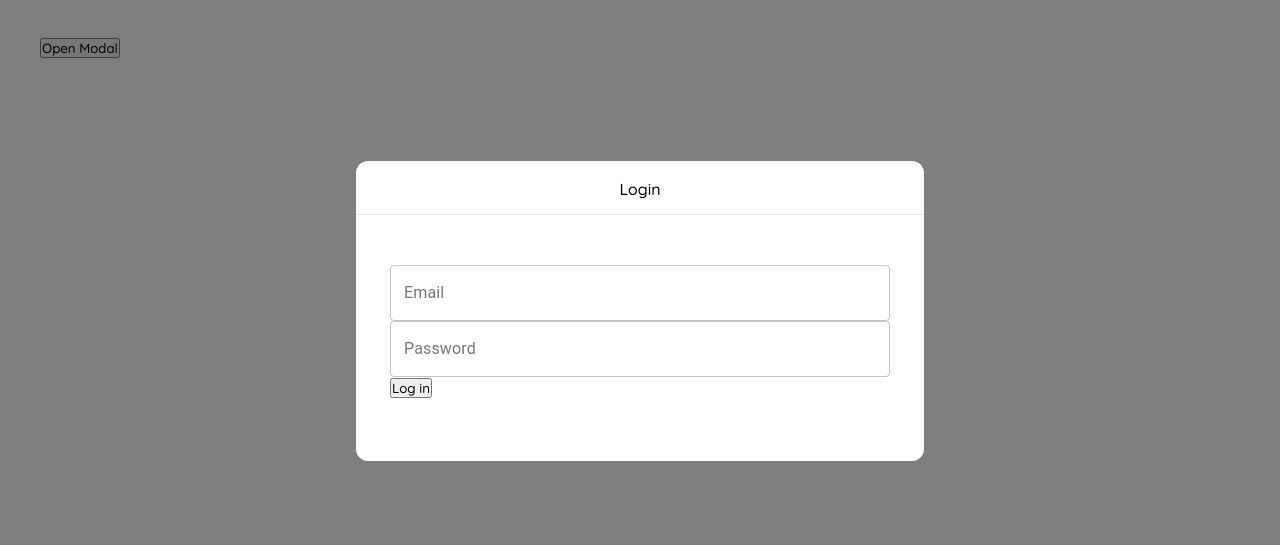
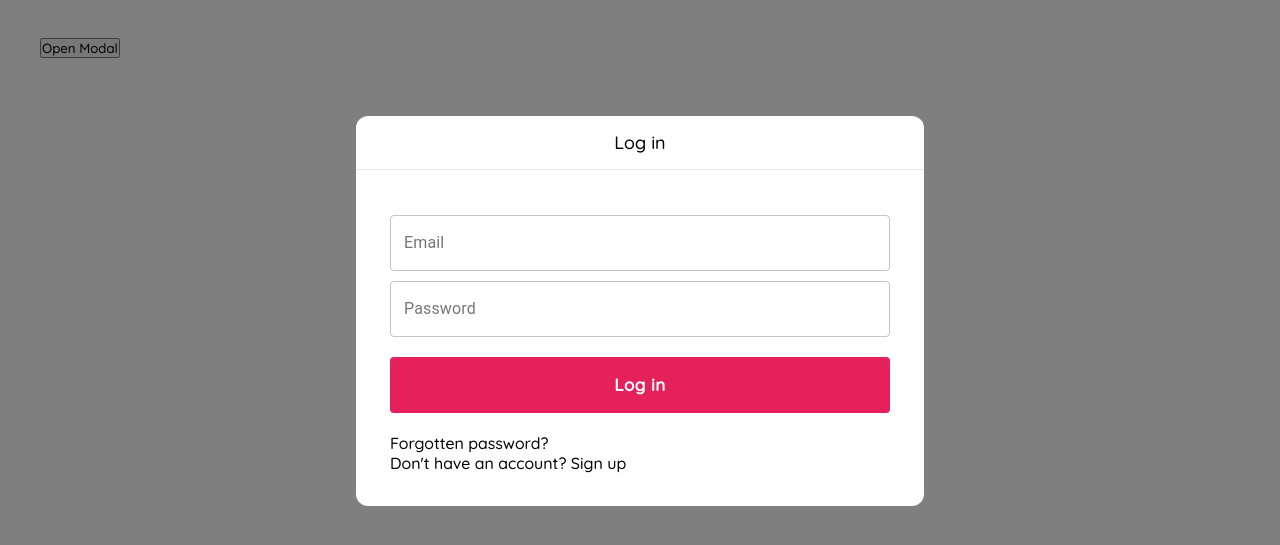
Before and after one commit to rotarsebastian/holiday-house, a React app in the folder client/: page /login in a window 1280 px wide. Both pictures are taken after a click on the button "Open Modal". Shown: the part 89-634 px from the top of the page. Built offline with nearby package versions, Linux system fonts and the light colour scheme.

Commit message:
created style for login

```diff
--- a/client/src/app/components/Login/Login.js
+++ b/client/src/app/components/Login/Login.js
@@ -1,15 +1,67 @@
-import React from 'react'
-// import styles from "./Login.module.css"
+import React from 'react';
+import {NavLink} from 'react-router-dom'
+import customStyles from './Login.module.css';
 import TextField from '@material-ui/core/TextField';
-import customStyles from './Login.module.css'
 import Modal from '@material-ui/core/Modal';
-import {styled} from '@material-ui/core/styles'
+import Button from '@material-ui/core/Button';
+import {withStyles} from '@material-ui/core/styles';
 
-const LoginTextField = styled(TextField)({
-   width: '100%',
+const EmailTextField = withStyles({
+  root: {
+      width: '100%',
+      marginTop: '10px',
+      '& label.Mui-focused': {
+         color: '#E4215B',
+       },
+     '& .MuiOutlinedInput-root': {
+       '&.Mui-focused fieldset': {
+         borderColor: '#E4215B',
+       },
+       '& label.Mui-focused': {
+         color: 'black',
+       },
+     },
+   },
+})(TextField);
+
+const PasswordTextField = withStyles({
+   root: {
+      width: '100%',
+      marginTop: '10px',
+      '& label.Mui-focused': {
+         color: '#E4215B',
+       },
+     '& .MuiOutlinedInput-root': {
+       '&.Mui-focused fieldset': {
+         border: '2px solid #E4215B',
+       },
+       '& label.Mui-focused': {
+         color: 'black',
+       },
+     },
+   },
+ })(TextField);
+
+const LoginButton = withStyles({
+   root: {
+      width: '100%',
+      height: '56px',
+      marginTop: '20px',
+      marginBottom: '20px',
+      color: 'white',
+      fontWeight: 'bold',
+      fontSize: '17px',
+      backgroundColor: '#E4215B',
+      boxShadow: 'none',
+      '&:hover': {
+         boxShadow: 'none',
+         backgroundColor: '#f02551'
+      },
+      textTransform: 'none'
+   }
+})(Button);
 
 
-})
 
 const LoginModal = () => {
 
@@ -22,7 +74,6 @@ const LoginModal = () => {
    const handleClose = () => {
       setOpen(false);
    };
-
 
    return (
       <div>
@@ -38,30 +89,32 @@ const LoginModal = () => {
          <div className={customStyles.modalContainer}>
             <div className={customStyles.titleContainer}>
                <div className={customStyles.loginTitle}>
-                  <p>Login</p>
+                  <p>Log in</p>
                </div>
             </div>
             <form className={customStyles.loginForm} noValidate autoComplete="off">
-
                   <div>
-                  <LoginTextField id="outlined-email-input" label="Email" type="email"
-                  autoComplete="current-email" variant="outlined"/>
+                     <EmailTextField id="outlined-email-input" label="Email" type="email"
+                     autoComplete="current-email" variant="outlined"/>
                   </div>
                   <div>
-                  <LoginTextField id="outlined-password-input" label="Password" type="password"
-                  autoComplete="current-password" variant="outlined"/>
+                     <PasswordTextField id="outlined-password-input" label="Password" type="password"
+                     autoComplete="current-password" variant="outlined"/>
                   </div>
                   <div>
-                     <button>Log in</button>
+                     <LoginButton variant="contained">Log in</LoginButton>
                   </div>
-
+                  <div className="modalBottom">
+                     <div><NavLink to="/login">Forgotten password?</NavLink></div>
+                     <div>Don't have an account? <NavLink to="/login">Sign up</NavLink></div>
+                  </div>
             </form>
          </div>
          </Modal>
       </div>
-   )
-}
+   );
+};
 
 
 
-   export default LoginModal
+   export default LoginModal;
--- a/client/src/app/components/Login/Login.module.css
+++ b/client/src/app/components/Login/Login.module.css
@@ -2,21 +2,21 @@
 .modalContainer {
    display: flex;
    flex-direction: column;
-   justify-content: center;
    align-items: center;
    background-color: white;
    width: 100%;
    max-width: 568px;
    border-radius: 12px;
-   height: 300px;
+   height: 390px;
    margin: auto;
    position: absolute;
    top: 0; left: 0; bottom: 0; right: 0;
+   outline: none;
 }
 
 .loginForm {
    width: 500px;
-   margin-top: 50px;
+   margin-top: 35px;
 }
 
 .titleContainer {
@@ -24,10 +24,24 @@
    display: flex; /*added this*/
    justify-content: center;
    border-bottom: 1.4px solid rgb(230, 230, 230);
-   margin-top: -60px;
 }
 
 .loginTitle {
    padding: 15px 0px 15px 0px;
+   font-size: 18px;
+}
 
+.modalBottom {
+   height: 100%;
+   width: 100%;
+   padding-top: 100px;
 }
+
+a {
+   color:black;
+   text-decoration: none;
+}
+
+a:hover {
+   text-decoration: underline;
+}
```
